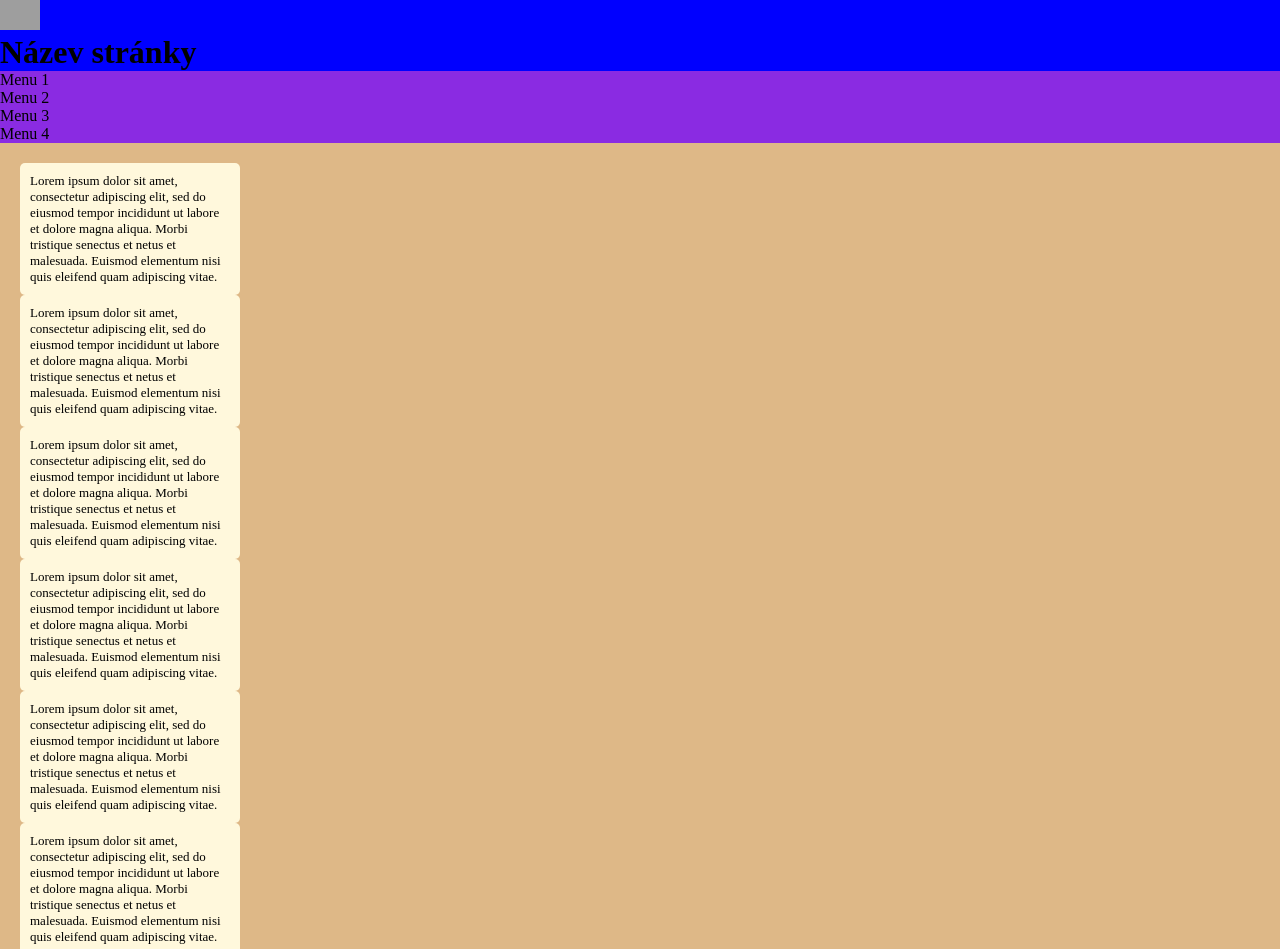
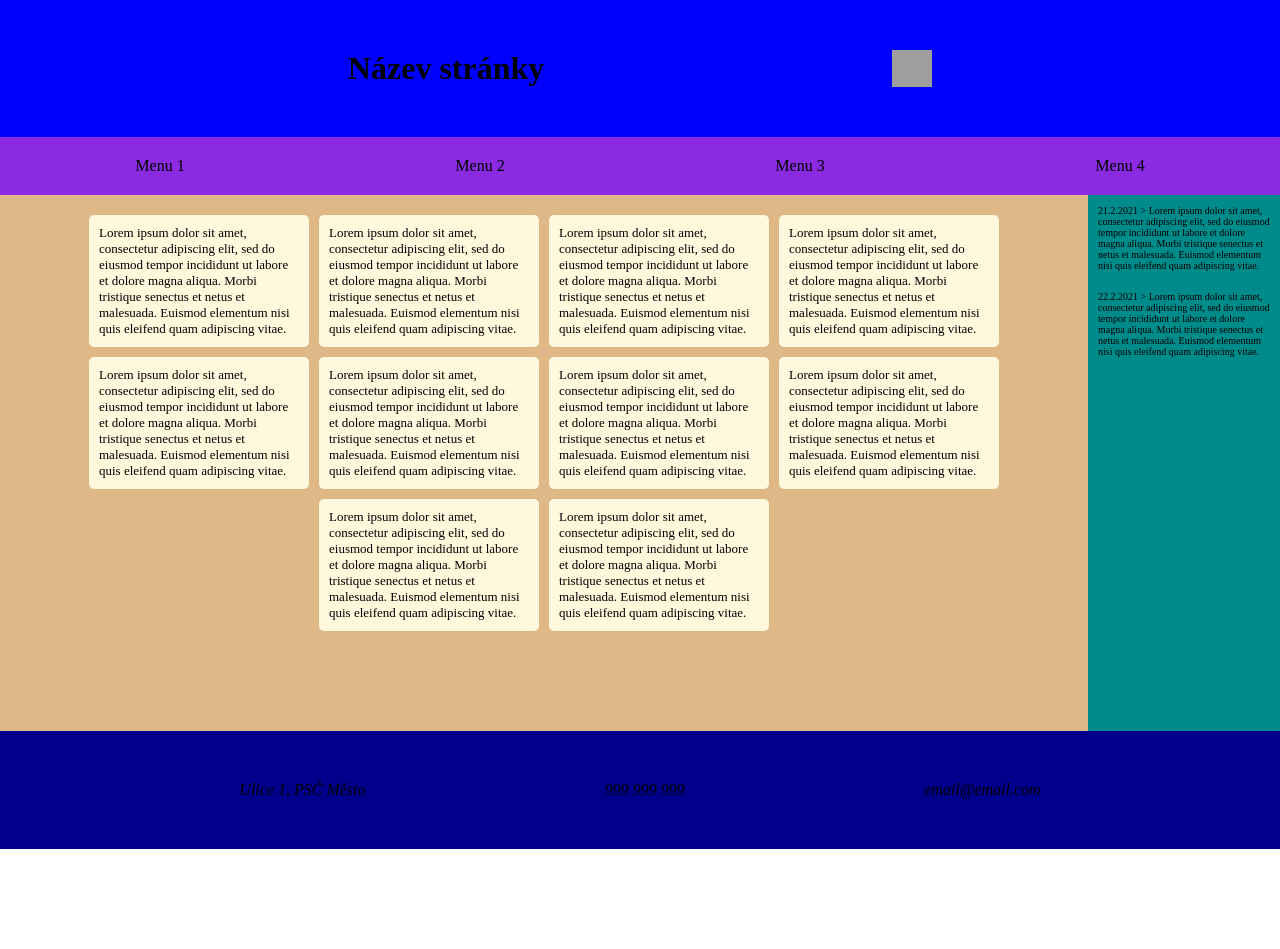
Before and after one commit to codegirl007/talent_program_leto2021, a plain HTML site: page TP_2/flexbox&grid/css5_flexbox&grid.html in a window 1280 px wide. Shown: the top 949 px of the page. After the commit the page ends 849 px from the top, so only its background shows below. Drawn offline with Linux system fonts and the light colour scheme; grey boxes are pictures that could not be loaded.

Commit message:
Úkol ccs5 od Anny

```diff
--- a/TP_2/flexbox&grid/css5_flexbox&grid.css
+++ b/TP_2/flexbox&grid/css5_flexbox&grid.css
@@ -53,3 +53,45 @@ aside>article {
 }
 
 /*---------Váš kód-------------*/
+header {
+    display: flex;
+    justify-content: space-evenly;
+    padding: 50px 0px;
+}
+
+/* li {
+    display: inline-block;
+} */
+
+ul {
+    display: flex;
+    justify-content: space-around;
+    padding: 20px 0px;
+}
+
+main {
+    display: flex;
+    flex-wrap: wrap;
+    gap: 10px;
+    padding-bottom: 100px;
+    justify-content: center;
+}
+
+/* takhle by to vypadalo moc pěkně :o) */
+/* article {
+    flex: 1 1 20%;
+} */
+
+.main-text {
+    display: flex;
+}
+
+aside {
+    flex: 0 0 15%;
+}
+
+footer {
+    display: flex;
+    padding: 50px 0px;
+    justify-content: space-evenly;
+}
--- a/TP_2/flexbox&grid/css5_flexbox&grid.html
+++ b/TP_2/flexbox&grid/css5_flexbox&grid.html
@@ -9,8 +9,8 @@
 </head>
 <body>
     <header>
+        <h1>Název stránky</h1>
         <img id="logo" src="https://upload.wikimedia.org/wikipedia/commons/5/51/Star_full.svg" alt="Logo">
-        <h1>Název stránky</h1>
     </header>
     <nav>
         <ul>
@@ -20,6 +20,7 @@
             <li>Menu 4</li>
         </ul>
     </nav>
+    <div class="main-text">
         <main>
             <article>Lorem ipsum dolor sit amet, consectetur adipiscing elit, sed do eiusmod tempor incididunt ut labore et dolore magna aliqua. Morbi tristique senectus et netus et malesuada. Euismod elementum nisi quis eleifend quam adipiscing vitae.</article>
             <article>Lorem ipsum dolor sit amet, consectetur adipiscing elit, sed do eiusmod tempor incididunt ut labore et dolore magna aliqua. Morbi tristique senectus et netus et malesuada. Euismod elementum nisi quis eleifend quam adipiscing vitae.</article>
@@ -36,6 +37,7 @@
             <article>21.2.2021 > Lorem ipsum dolor sit amet, consectetur adipiscing elit, sed do eiusmod tempor incididunt ut labore et dolore magna aliqua. Morbi tristique senectus et netus et malesuada. Euismod elementum nisi quis eleifend quam adipiscing vitae.</article>
             <article>22.2.2021 > Lorem ipsum dolor sit amet, consectetur adipiscing elit, sed do eiusmod tempor incididunt ut labore et dolore magna aliqua. Morbi tristique senectus et netus et malesuada. Euismod elementum nisi quis eleifend quam adipiscing vitae.</article>
         </aside>
+    </div>
     <footer>
         <address>Ulice 1, PSČ Město</address>
         <address>999 999 999</address>
```
Also changed, not shown: 1 other file. Lines whose indentation alone changed are shown as unchanged.
